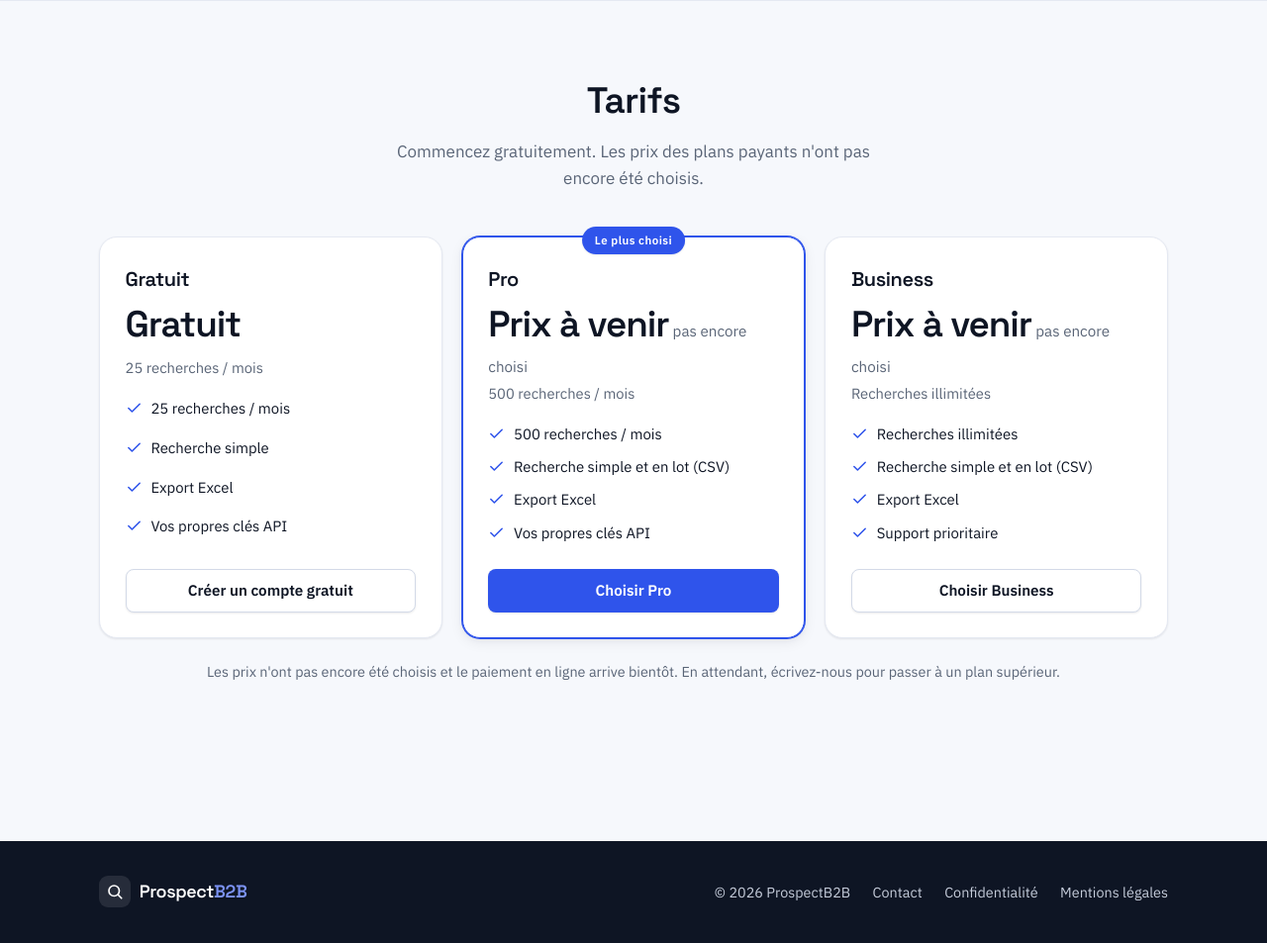
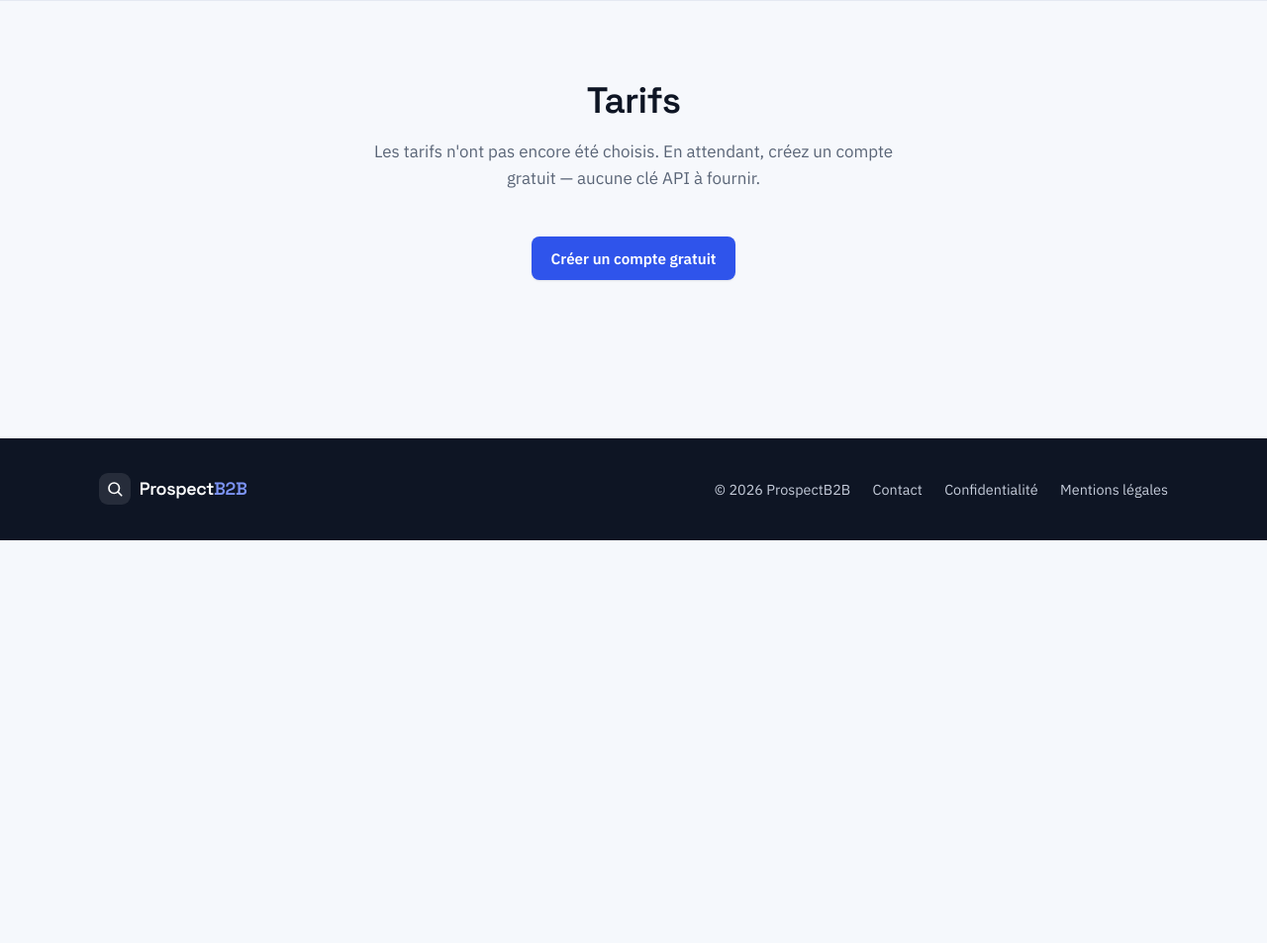
Before and after one commit to leodrolet/Site_web_scraping, a FastAPI app: page / in a window 1280 px wide. Shown: the part 1800-2753 px from the top of the page at 99% size. After the commit the page ends 2346 px from the top, so only its background shows below. Run offline with FastAPI, Linux system fonts and the light colour scheme; some libraries are stand-ins or nearby versions.

Commit message:
Retire l'affichage des plans et toute mention de clés API à fournir
Les grilles Gratuit/Pro/Business disparaissent du site : la section
Tarifs de l'accueil devient un simple message « tarifs pas encore
choisis », la page /tarifs redirige vers l'accueil (301), et la page
compte montre l'usage du mois sans nom de plan ni bloc « Changer de
plan ». L'inscription et l'accueil précisent qu'aucune clé API n'est
à fournir (les clés sont côté serveur). Les plans restent en place
dans plans.py comme quotas serveur, gérés via le panneau admin.

Co-Authored-By: Claude Fable 5 <noreply@anthropic.com>

```diff
--- a/plans.py
+++ b/plans.py
@@ -22,7 +22,7 @@ PLANS = {
             "25 recherches / mois",
             "Recherche simple",
             "Export Excel",
-            "Vos propres clés API",
+            "Aucune clé API à fournir",
         ],
     },
     "pro": {
@@ -32,7 +32,7 @@ PLANS = {
             "500 recherches / mois",
             "Recherche simple et en lot (CSV)",
             "Export Excel",
-            "Vos propres clés API",
+            "Aucune clé API à fournir",
         ],
     },
     "business": {
--- a/templates/accueil.html
+++ b/templates/accueil.html
@@ -119,31 +119,9 @@
 
 <section class="bloc reveal" id="tarifs">
   <h2 class="titre-section">Tarifs</h2>
-  <p class="section-sous">Commencez gratuitement. Les prix des plans payants n'ont pas encore été choisis.</p>
-  <div class="grille-3 tarifs">
-    {% for p in plans %}
-      <div class="carte plan{% if p.populaire %} mise-avant{% endif %}">
-        {% if p.populaire %}<span class="ruban">Le plus choisi</span>{% endif %}
-        <h3>{{ p.nom }}</h3>
-        <p class="plan-prix">
-          {% if p.prix == 0 %}<b>Gratuit</b>{% else %}<b>Prix à venir</b> <span>pas encore choisi</span>{% endif %}
-        </p>
-        <p class="plan-limite">
-          {% if p.limite %}{{ p.limite }} recherches / mois{% else %}Recherches illimitées{% endif %}
-        </p>
-        <ul>
-          {% for f in p.fonctions %}
-            <li><svg class="ic" viewBox="0 0 24 24" fill="none" stroke="currentColor" stroke-width="2.2" stroke-linecap="round" stroke-linejoin="round"><path d="M20 6 9 17l-5-5"/></svg> {{ f }}</li>
-          {% endfor %}
-        </ul>
-        <a class="btn{% if not p.populaire %} btn-ghost{% endif %}" href="/inscription">
-          {% if p.prix == 0 %}Créer un compte gratuit{% else %}Choisir {{ p.nom }}{% endif %}
-        </a>
-      </div>
-    {% endfor %}
-  </div>
-  <p class="centre muted" style="margin-top:22px; font-size:.9rem;">
-    Les prix n'ont pas encore été choisis et le paiement en ligne arrive bientôt. En attendant, écrivez-nous pour passer à un plan supérieur.
+  <p class="section-sous">Les tarifs n'ont pas encore été choisis. En attendant, créez un compte gratuit — aucune clé API à fournir.</p>
+  <p class="centre" style="margin-top:8px;">
+    <a class="btn" href="/inscription">Créer un compte gratuit</a>
   </p>
 </section>
 {% endblock %}
--- a/templates/app.html
+++ b/templates/app.html
@@ -14,7 +14,7 @@
       <div class="quota-tete">
         <span class="quota-plan">
           <svg class="ic-sm" viewBox="0 0 24 24" fill="none" stroke="currentColor" stroke-width="2" stroke-linecap="round" stroke-linejoin="round" aria-hidden="true"><path d="M3 7h18M3 12h18M3 17h18"/></svg>
-          Plan {{ quota.plan.nom }}
+          Votre usage
         </span>
         {% if quota.illimite %}
           <span class="quota-compte"><span class="badge-illimite">Recherches illimitées</span></span>
@@ -32,7 +32,7 @@
   {% if bloque_quota %}
     <div class="alerte alerte-warn">
       <svg class="ic" viewBox="0 0 24 24" fill="none" stroke="currentColor" stroke-width="2" stroke-linecap="round" stroke-linejoin="round" aria-hidden="true"><path d="M10.3 3.9 1.8 18a2 2 0 0 0 1.7 3h17a2 2 0 0 0 1.7-3L13.7 3.9a2 2 0 0 0-3.4 0Z"/><path d="M12 9v4M12 17h.01"/></svg>
-      <span>Limite atteinte : votre plan {{ quota.plan.nom }} inclut {{ quota.limite }} recherches par mois. <a href="/abonnement">Passez à un plan supérieur</a> pour continuer, ou revenez le mois prochain.</span>
+      <span>Limite atteinte : votre compte inclut {{ quota.limite }} recherches par mois. <a href="mailto:contact@prospectb2b.app">Écrivez-nous</a> pour augmenter votre limite, ou revenez le mois prochain.</span>
     </div>
   {% endif %}
 
--- a/templates/inscription.html
+++ b/templates/inscription.html
@@ -9,7 +9,7 @@
         <svg class="ic" viewBox="0 0 24 24" fill="none" stroke="currentColor" stroke-width="2" stroke-linecap="round" stroke-linejoin="round"><path d="M16 21v-2a4 4 0 0 0-4-4H6a4 4 0 0 0-4 4v2"/><circle cx="9" cy="7" r="4"/><path d="M19 8v6M22 11h-6"/></svg>
       </div>
       <h1>Créer mon compte</h1>
-      <p>Gratuit — vos clés API restent les vôtres.</p>
+      <p>Gratuit — aucune clé API à fournir, tout est prêt à l'emploi.</p>
     </div>
 
     {% if erreur %}
```
Also changed, not shown: RESUME_PROJET.md (+2 -2 lines), routes/plan_routes.py (+4 -5 lines), routes/public.py (+4 -7 lines), templates/abonnement.html (+7 -43 lines), templates/tarifs.html (deleted, +0 -34 lines).
